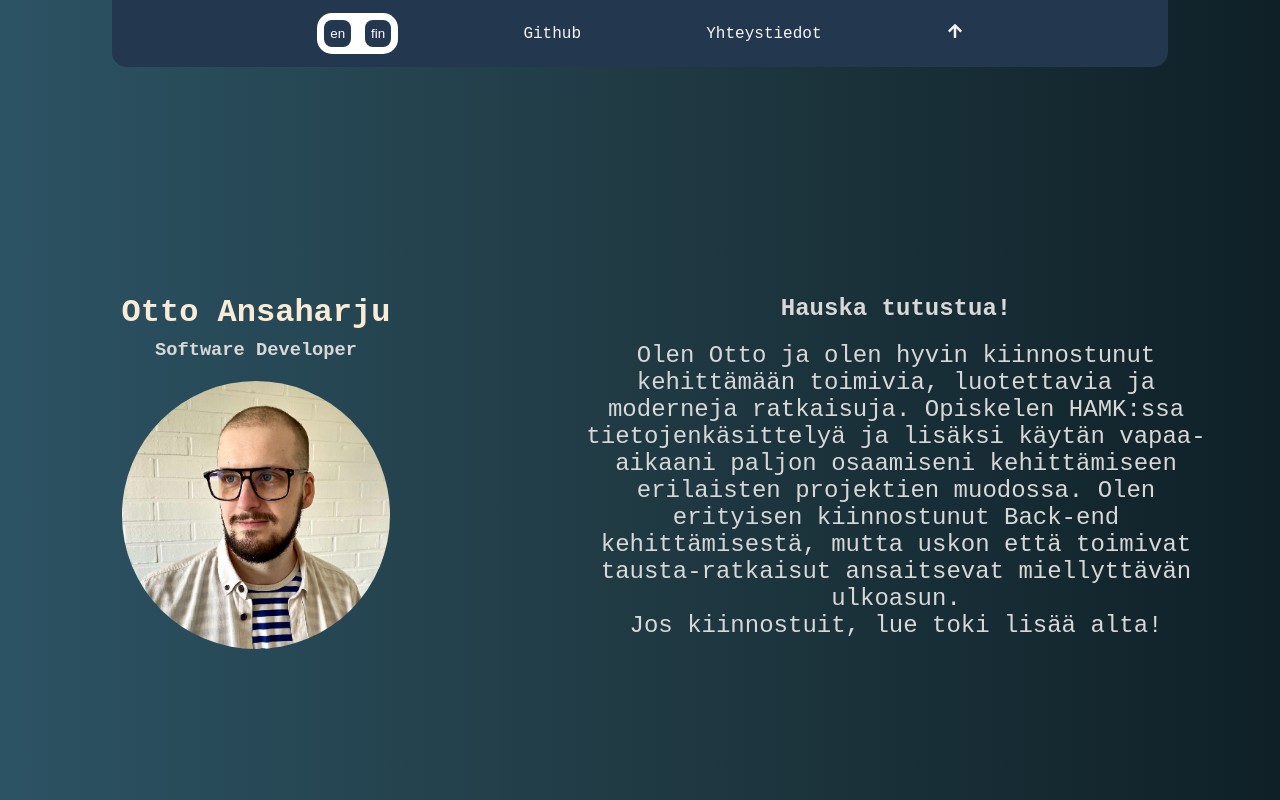
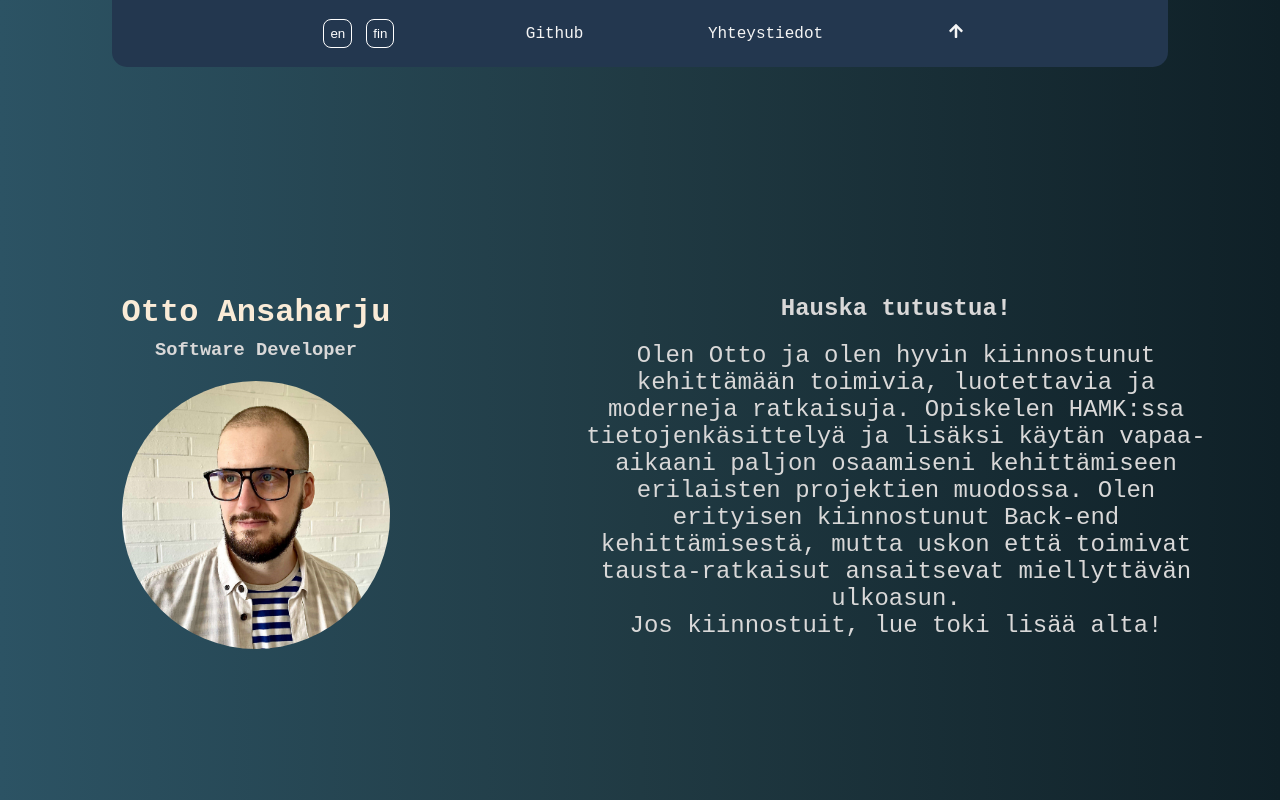
Before and after one commit to OAnsaharju/Portfolio, a React (Create React App) app: page / in a window 1280 px wide. Shown: the top 800 px of the page. Built offline with nearby package versions, Linux system fonts and the light colour scheme; a web font is replaced by a local one.

Commit message:
Update navbar.css
Updated multi-lang button styles

```diff
--- a/src/component styles/navbar.css
+++ b/src/component styles/navbar.css
@@ -13,11 +13,6 @@
   border-radius: 0 0 15px 15px;
 }
 
-.language-buttons {
-  background: white;
-  border-radius: 15px;
-}
-
 .language-buttons button {
   margin: 7px;
   padding: 6px;
@@ -26,6 +21,7 @@
   border-radius: 8px;
   border: none;
   transition: 0.4s;
+  border: solid 1px white;
 }
 
 .language-buttons button:hover {
```
